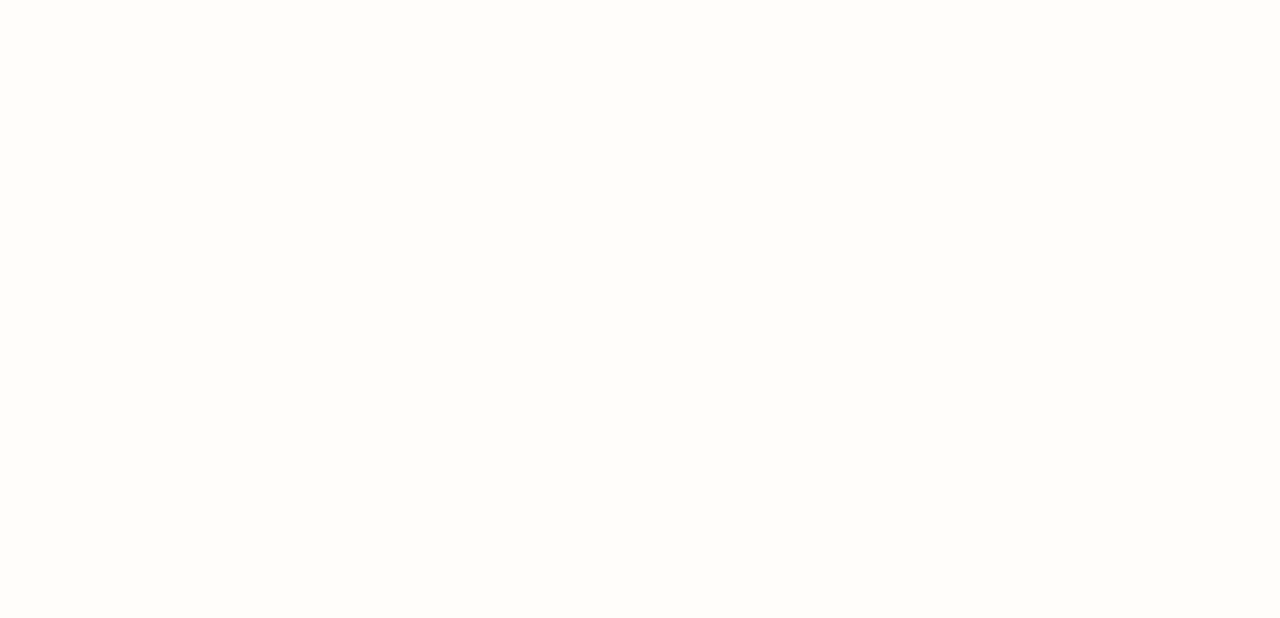
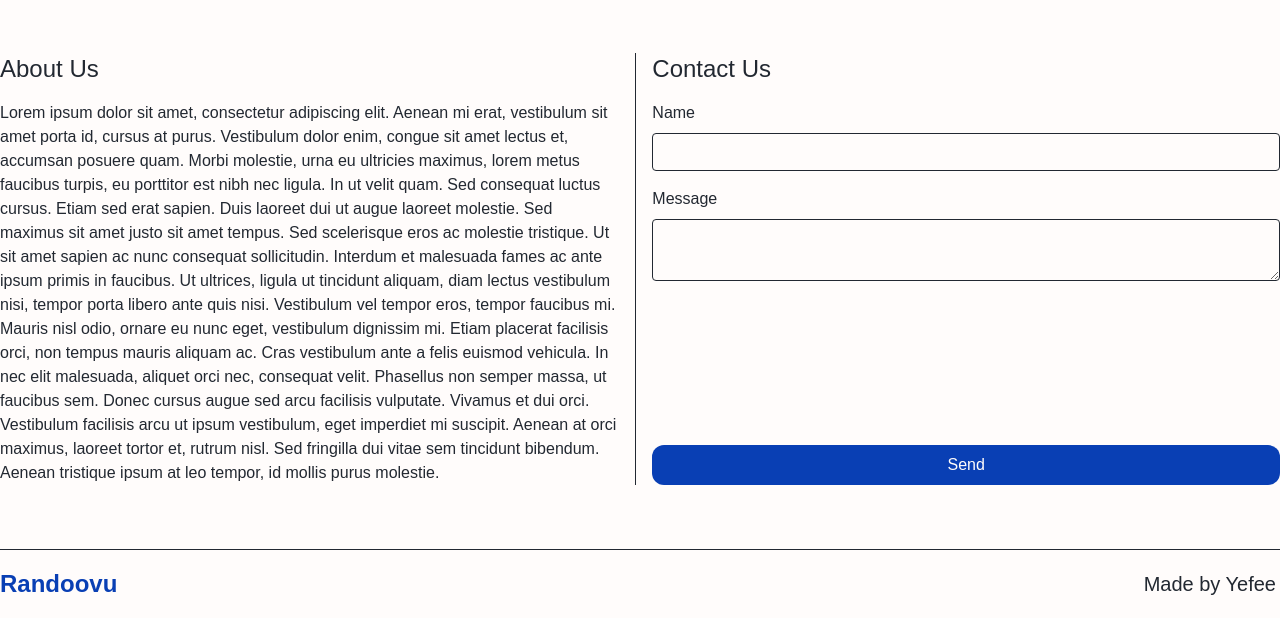
Before and after one commit to Randoovu/randoovu-front-end, a Next.js app: page / in a window 1280 px wide. Shown: the part 779-1397 px from the top of the page. Before the commit the page ends 800 px from the top, so only its background shows below. Built offline with nearby package versions, Linux system fonts and the light colour scheme.

Commit message:
feat: homepage design is done

```diff
--- a/src/app/components/Button.tsx
+++ b/src/app/components/Button.tsx
@@ -2,14 +2,14 @@
     if (type) {
         if (type === "inline") {
             return (
-                <button key={key} className={"border-primary font-medium rounded-xl p-2 text-primary border-2 hover:bg-primary hover:text-background focus:bg-primary focus:text-background cursor-pointer focus:shadow-lg duration-150 " + className}>{children}</button>
+                <button key={key} className={"border-primary font-medium rounded-xl p-2 text-primary border-2 hover:bg-primary hover:text-background focus:bg-primary focus:text-background cursor-pointer focus:shadow-lg duration-150 focus:outline " + className}>{children}</button>
             )
         }
         // ...
     }
     else {
         return (
-            <button key={key} className={"bg-primary font-medium rounded-xl p-2 text-background cursor-pointer focus:shadow-lg duration-150 " + className}>{children}</button>
+            <button key={key} className={"bg-primary font-medium rounded-xl p-2 text-background cursor-pointer focus:shadow-lg duration-150 focus:outline " + className}>{children}</button>
         )
     }
 }
--- /dev/null
+++ b/src/app/components/General/Footer.tsx
@@ -0,0 +1,18 @@
+import Link from "next/link";
+
+export default function Footer() {
+    return (
+        <footer className="border-t max-md:px-4 flex justify-center py-4 border-foreground w-full mt-8">
+            <div className="container flex justify-between items-center">
+                <h1 className="text-2xl font-extrabold text-primary">Randoovu</h1>
+
+
+                <Link className="md:text-xl text-lg text-foreground cursor-pointer rounded-lg font-medium duration-150 hover:bg-primary/20 p-1"
+                    target="_blank"
+                    href="https://github.com/Yefee8">
+                    Made by Yefee
+                </Link>
+            </div>
+        </footer>
+    )
+}
--- /dev/null
+++ b/src/app/components/Home/AboutUs.tsx
@@ -0,0 +1,10 @@
+export default function AboutUs() {
+    return (
+        <div className="w-full items-start max-md:border-b-[1.25px] max-md:pb-4 md:border-r-[1.25px] border-r-foreground md:pr-4 flex flex-col gap-4" id="about-us">
+            <h2 className="text-xl md:text-2xl font-medium">About Us</h2>
+
+            <p className="text-base">Lorem ipsum dolor sit amet, consectetur adipiscing elit. Aenean mi erat, vestibulum sit amet porta id, cursus at purus. Vestibulum dolor enim, congue sit amet lectus et, accumsan posuere quam. Morbi molestie, urna eu ultricies maximus, lorem metus faucibus turpis, eu porttitor est nibh nec ligula. In ut velit quam. Sed consequat luctus cursus. Etiam sed erat sapien. Duis laoreet dui ut augue laoreet molestie. Sed maximus sit amet justo sit amet tempus. Sed scelerisque eros ac molestie tristique. Ut sit amet sapien ac nunc consequat sollicitudin.
+                Interdum et malesuada fames ac ante ipsum primis in faucibus. Ut ultrices, ligula ut tincidunt aliquam, diam lectus vestibulum nisi, tempor porta libero ante quis nisi. Vestibulum vel tempor eros, tempor faucibus mi. Mauris nisl odio, ornare eu nunc eget, vestibulum dignissim mi. Etiam placerat facilisis orci, non tempus mauris aliquam ac. Cras vestibulum ante a felis euismod vehicula. In nec elit malesuada, aliquet orci nec, consequat velit. Phasellus non semper massa, ut faucibus sem. Donec cursus augue sed arcu facilisis vulputate. Vivamus et dui orci. Vestibulum facilisis arcu ut ipsum vestibulum, eget imperdiet mi suscipit. Aenean at orci maximus, laoreet tortor et, rutrum nisl. Sed fringilla dui vitae sem tincidunt bibendum. Aenean tristique ipsum at leo tempor, id mollis purus molestie.</p>
+        </div>
+    )
+}
--- a/src/app/components/Home/Body.tsx
+++ b/src/app/components/Home/Body.tsx
@@ -19,7 +19,6 @@
 
                 <Button type="inline" className="w-32 mt-4">Get Started</Button>
             </div>
-            <div className=""></div>
         </div>
     )
 }
--- /dev/null
+++ b/src/app/components/Home/ContactUs.tsx
@@ -0,0 +1,24 @@
+import Button from "../Button";
+import Input from "../Input";
+import Textarea from "../Textarea";
+
+export default function ContactUs() {
+    return (
+        <div className="w-full items-start flex flex-col gap-6 justify-between" id="contact-us">
+            <div className="flex flex-col gap-4 w-full">
+                <h2 className="text-xl md:text-2xl font-medium">Contact Us</h2>
+            <div className="flex flex-col gap-2 w-full">
+                <label htmlFor="name" className="text-base font-medium">Name</label>
+                <Input maxLength={30} minLength={3} type="text" id="name" />
+            </div>
+
+            <div className="flex flex-col gap-2 w-full">
+                <label htmlFor="message" className="text-base font-medium">Message</label>
+                <Textarea maxLength={500} minLength={5} style={{height: "300", maxHeight: "300px"}} id="message" />
+            </div>
+            </div>
+
+            <Button className="w-full">Send</Button>
+        </div>
+    )
+}
--- a/src/app/components/Home/IdCorrector.tsx
+++ /dev/null
@@ -1,17 +0,0 @@
-"use client"
-
-import { useEffect } from "react";
-
-function checkScroll() {
-    if (window.scrollY <= window.innerHeight) {
-        window.location.hash = "#"
-    }
-}
-export default function IdCorrector() {
-    useEffect(() => {
-        window.addEventListener("scroll", checkScroll, true);
-        return () => window.removeEventListener("scroll", checkScroll, true);
-    }, []);
-
-    return <></>
-}
--- /dev/null
+++ b/src/app/components/Input.tsx
@@ -0,0 +1,4 @@
+export default function Input(props: any) {
+    const { className, ...otherProps } = props;
+    return <input {...otherProps} className={"w-full py-1.5 text-base rounded px-2 focus:outline-primary border border-foreground not-valid:outline-red-500 not-valid:border-red-500 " + {className}} />;
+}
--- /dev/null
+++ b/src/app/components/Textarea.tsx
@@ -0,0 +1,4 @@
+export default function Input(props: any) {
+    const { className, ...otherProps } = props;
+    return <textarea {...otherProps} className={"w-full py-1.5 text-base rounded px-2 focus:outline-primary border border-foreground not-valid:outline-red-500 not-valid:border-red-500 " + {className}} />;
+}
--- a/src/app/globals.css
+++ b/src/app/globals.css
@@ -7,6 +7,10 @@
   --foreground: #222831;
 }
 
+html{
+  scroll-behavior: smooth;
+}
+
 body {
   background: var(--background);
   color: var(--foreground);
--- a/src/app/layout.tsx
+++ b/src/app/layout.tsx
@@ -4,6 +4,7 @@
 
 const geistSans = Geist({
   variable: "--font-geist-sans",
+  weight: ["400", "500", "700", "800", "900"],
   subsets: ["latin"],
 });
 
@@ -74,7 +75,7 @@
   return (
     <html lang="en">
       <body
-        className={`${geistSans.variable} ${geistMono.variable} antialiased flex flex-col items-center text-white`}
+        className={`${geistSans.variable} ${geistMono.variable} antialiased flex flex-col items-center text-foreground`}
       >
         {children}
       </body>
--- a/src/app/page.tsx
+++ b/src/app/page.tsx
@@ -1,6 +1,8 @@
+import AboutUs from "./components/Home/AboutUs";
 import Body from "./components/Home/Body";
-import Header from "./components/Home/Header";
-import IdCorrector from "./components/Home/IdCorrector";
+import ContactUs from "./components/Home/ContactUs";
+import Header from "./components/General/Header";
+import Footer from "./components/General/Footer";
 
 export default function Home() {
   return (
@@ -9,7 +11,12 @@
 
       <Body />
 
-      <IdCorrector />
+      <div className="flex max-md:flex-col max-md:px-4 gap-4 py-8 justify-between container">
+        <AboutUs />
+        <ContactUs />
+      </div>
+
+      <Footer />
     </>
   );
 }
```
Also changed, not shown: src/app/components/General/Header.tsx (renamed from src/app/components/Home/Header.tsx).
